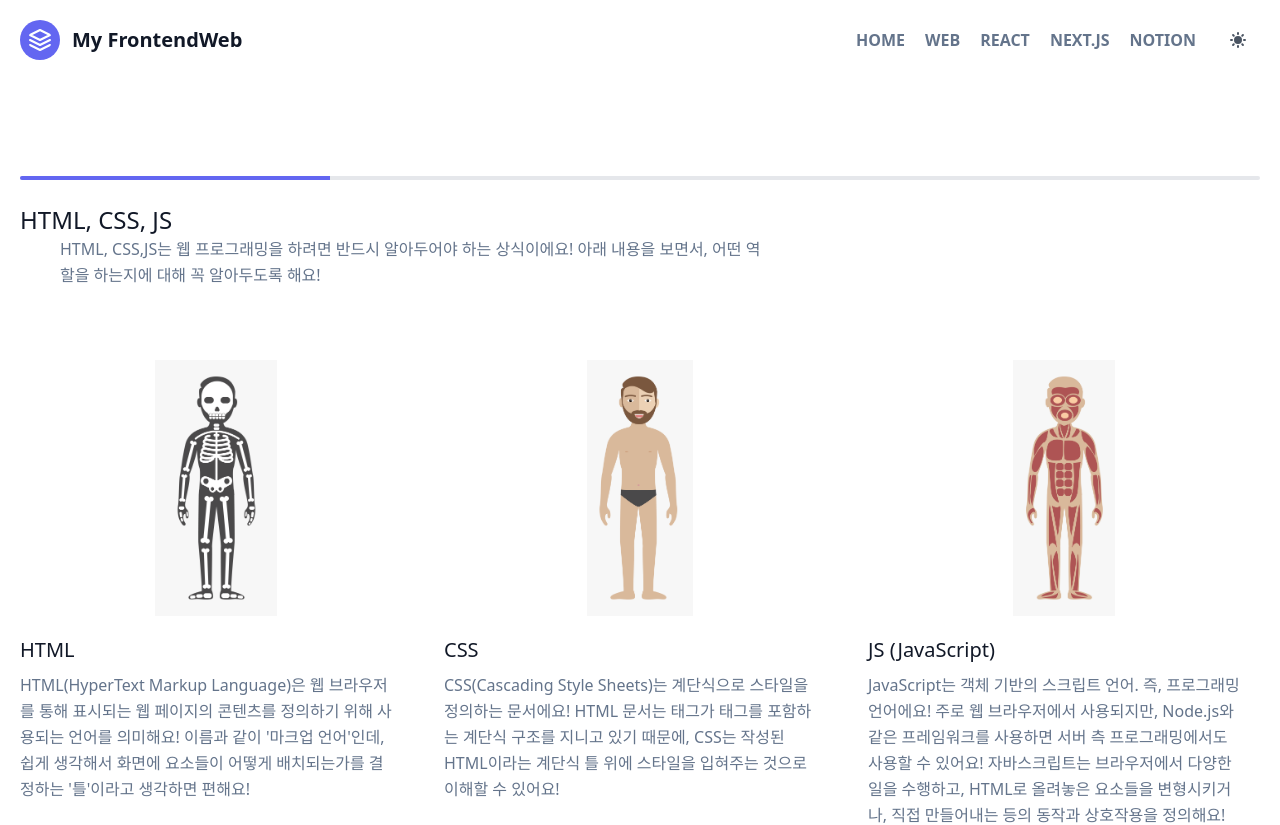
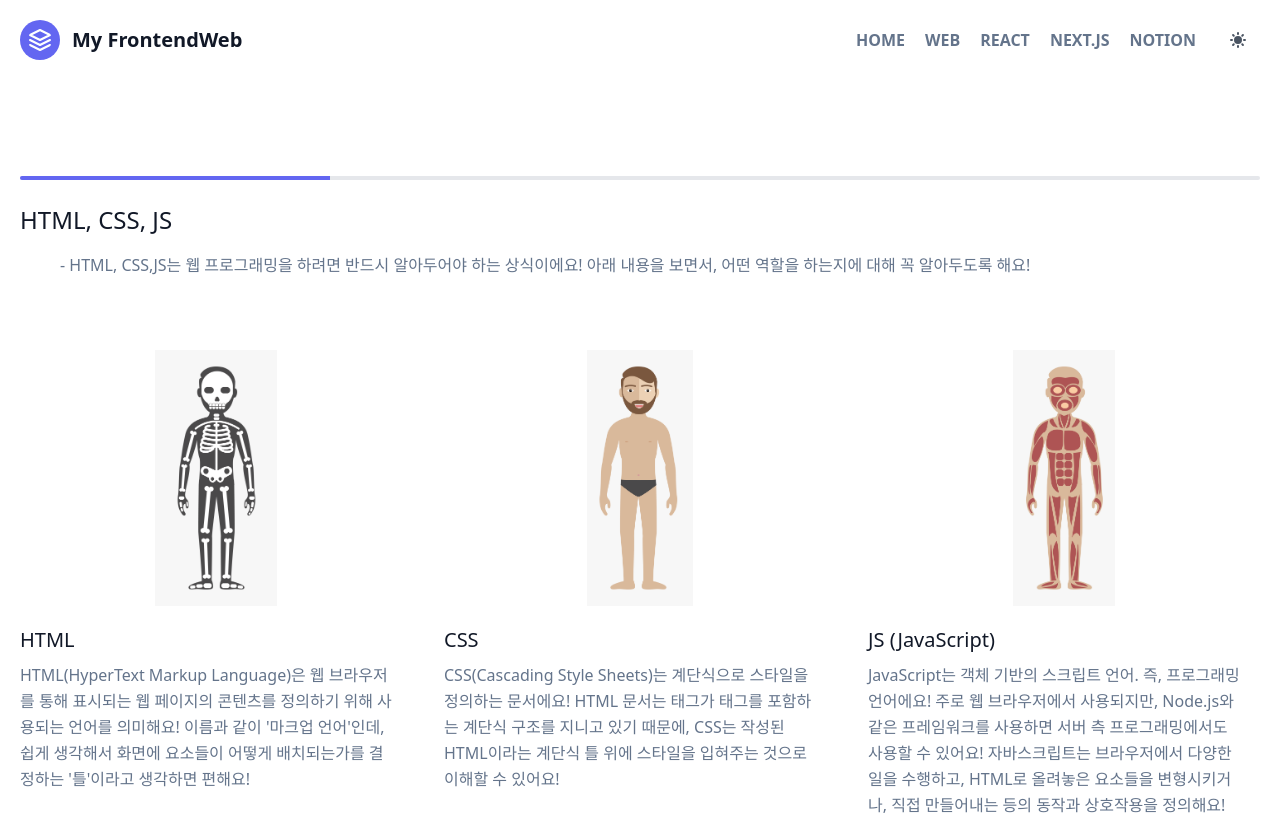
Before and after one commit to Lee-Sang-Beom/nextjs_and_notion, a Next.js app: page /web_basic/html_css_js in a window 1280 px wide. Shown: the top 825 px of the page. Built offline with nearby package versions, Linux system fonts and the light colour scheme.

Commit message:
fix Uncommon color correction

```diff
--- a/pages/web_basic/html_css_js.js
+++ b/pages/web_basic/html_css_js.js
@@ -24,8 +24,8 @@ export default function HTML_CSS_JS() {
               <h1 className="sm:w-2/5 text-gray-900 font-medium title-font text-2xl mb-2 sm:mb-0">
                 HTML, CSS, JS
               </h1>
-              <p className="sm:w-3/5 leading-relaxed text-base sm:pl-10 pl-0">
-                HTML, CSS,JS는 웹 프로그래밍을 하려면 반드시 알아두어야 하는
+              <p className="sm:w-full leading-relaxed text-base sm:pl-10 pl-0 mt-4">
+                - HTML, CSS,JS는 웹 프로그래밍을 하려면 반드시 알아두어야 하는
                 상식이에요! 아래 내용을 보면서, 어떤 역할을 하는지에 대해 꼭
                 알아두도록 해요!
               </p>
@@ -144,7 +144,7 @@ export default function HTML_CSS_JS() {
                 </p>
 
                 <p className="leading-relaxed text-sm mb-2">
-                  <strong className="text-emerald-600">아래 버튼</strong>을
+                  <strong className="text-emerald-600 dark:text-yellow-400">아래 버튼</strong>을
                   누르면, 저희가 추천하는 강의 영상으로 이동할 수 있어요!
                 </p>
                 <a
```
